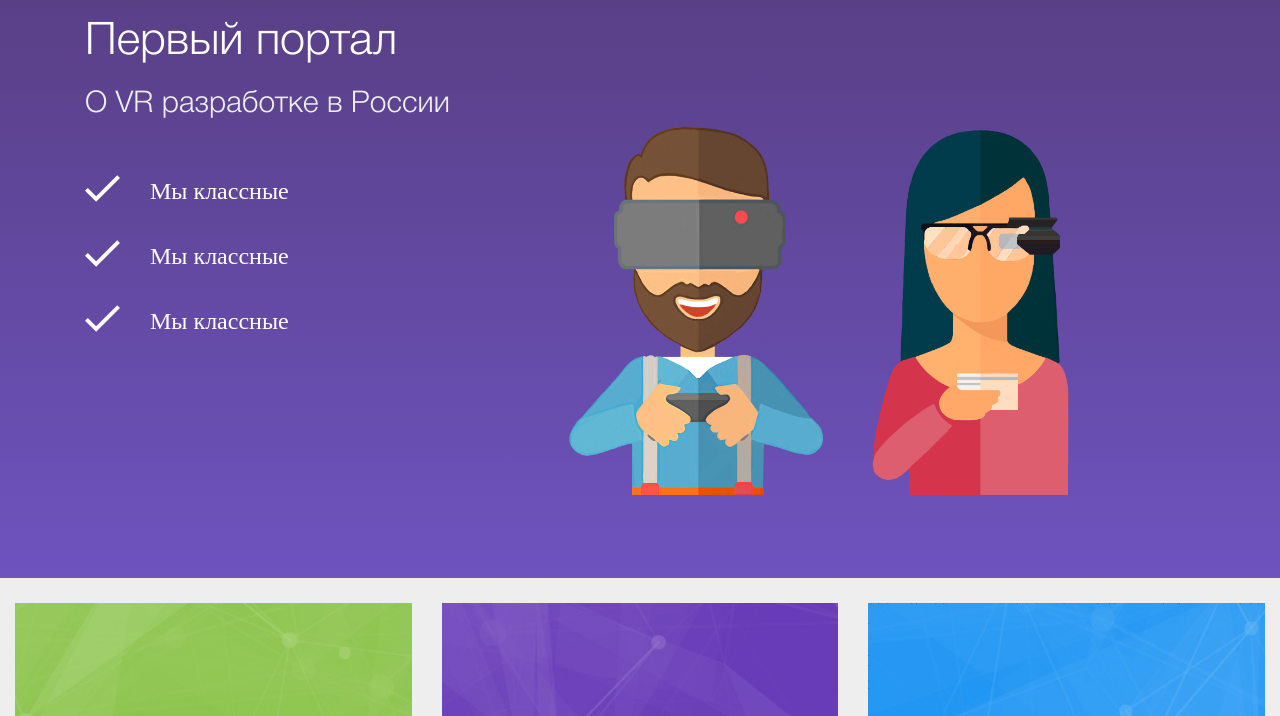
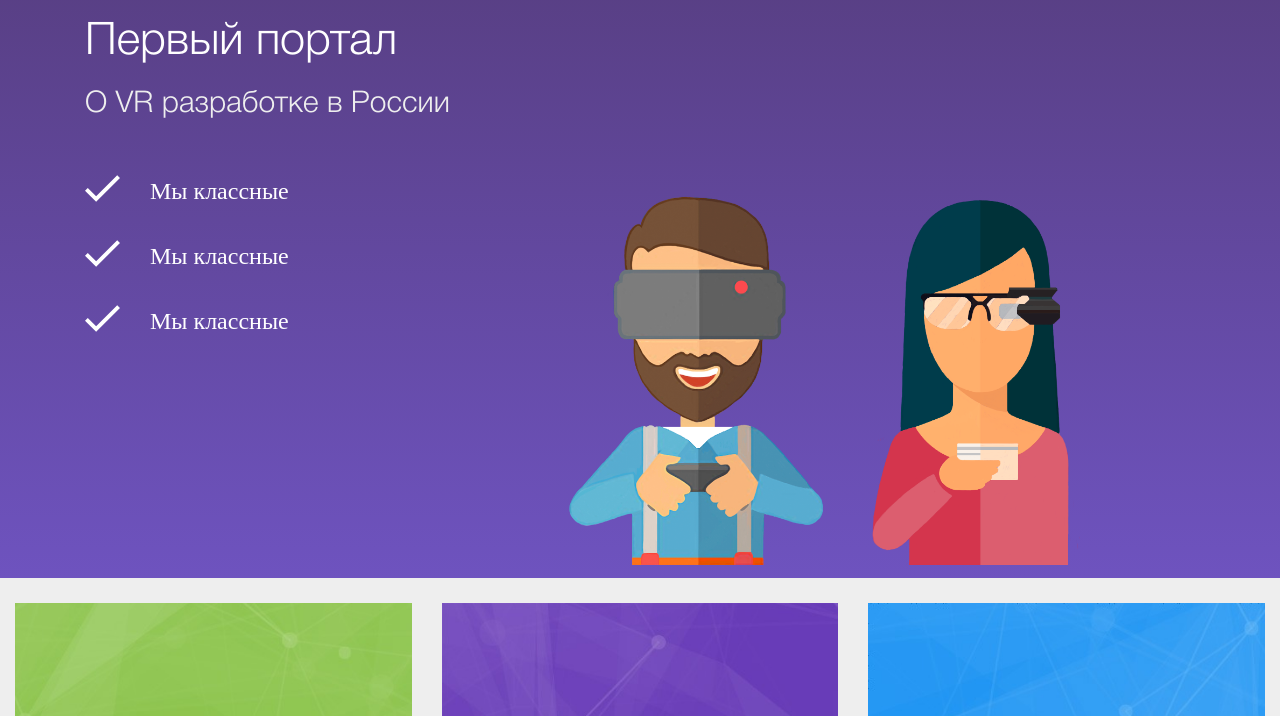
Before and after one commit to SlepoRus/MIREAVR, a website: page source/index.html in a window 1280 px wide. Shown: the part 82-798 px from the top of the page. Drawn offline with nearby package versions, Linux system fonts and the light colour scheme.

Commit message:
fixed bug

```diff
--- a/source/index.html
+++ b/source/index.html
@@ -57,9 +57,10 @@
 						</div>
 					</div>
 				</div>
-			<div class="col-md-7">
-				<div class = "man">
-					<img src="img/girl+man.png" class="img-responsive">
+				<div class="col-md-7">
+					<div class = "man">
+						<img src="img/girl+man.png" class="img-responsive">
+					</div>
 				</div>
 			</div>
 		</div>
--- a/source/style.css
+++ b/source/style.css
@@ -24,6 +24,7 @@ body {
 
 .land {
 	min-height: 660px;
+	max-height: 900px;
 	background-image: linear-gradient(180deg, #563d7e, #6E53BF);
 }
 .land .row1 {
@@ -102,7 +103,7 @@ ul {
 .man {
 	max-height: 560px;
 	width: 520px;
-	margin-top: 130px;
+	margin-top:200px;
 	bottom: 0px;
 }
 
```
Also changed, not shown: 1 other file.
